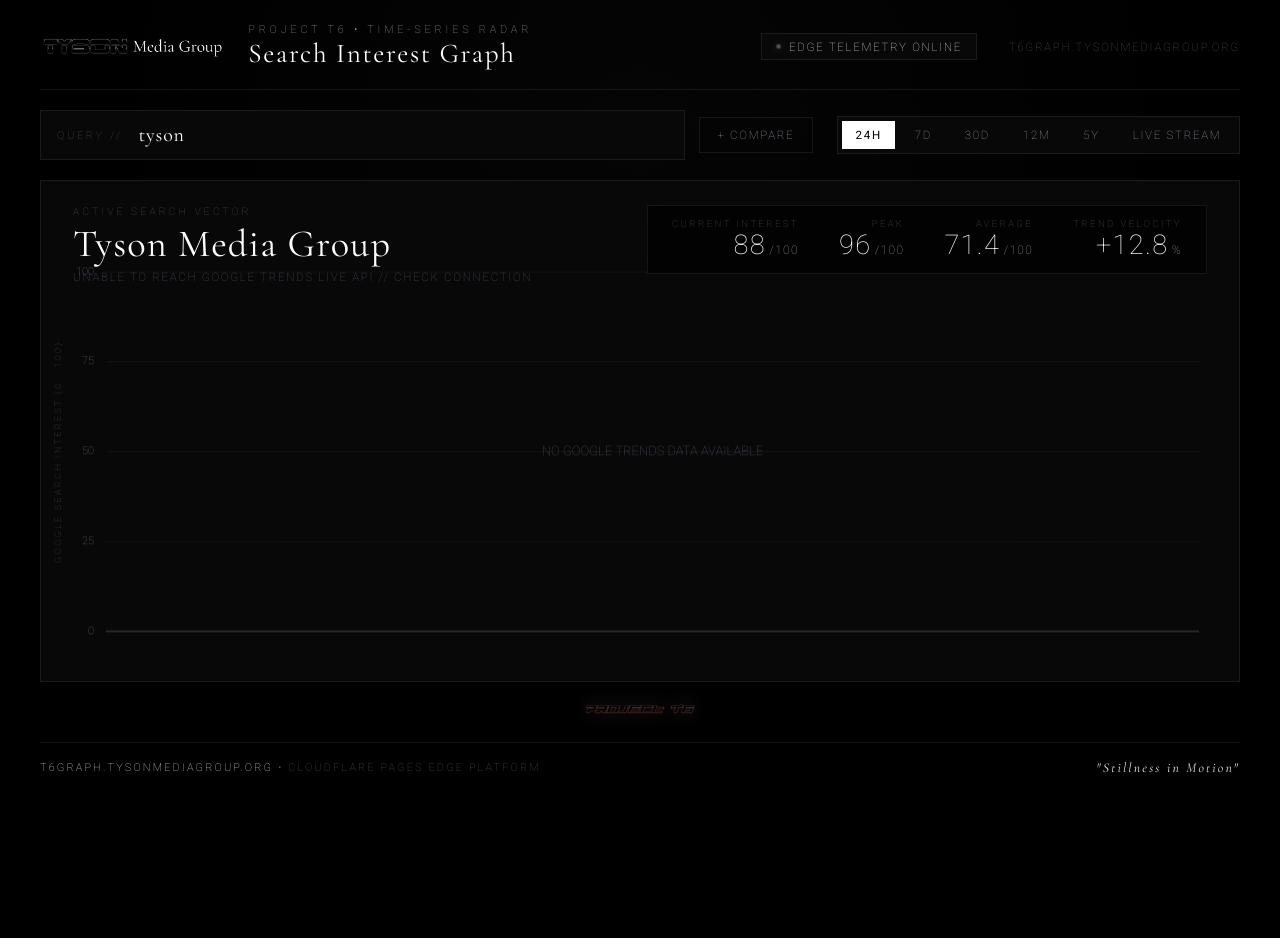
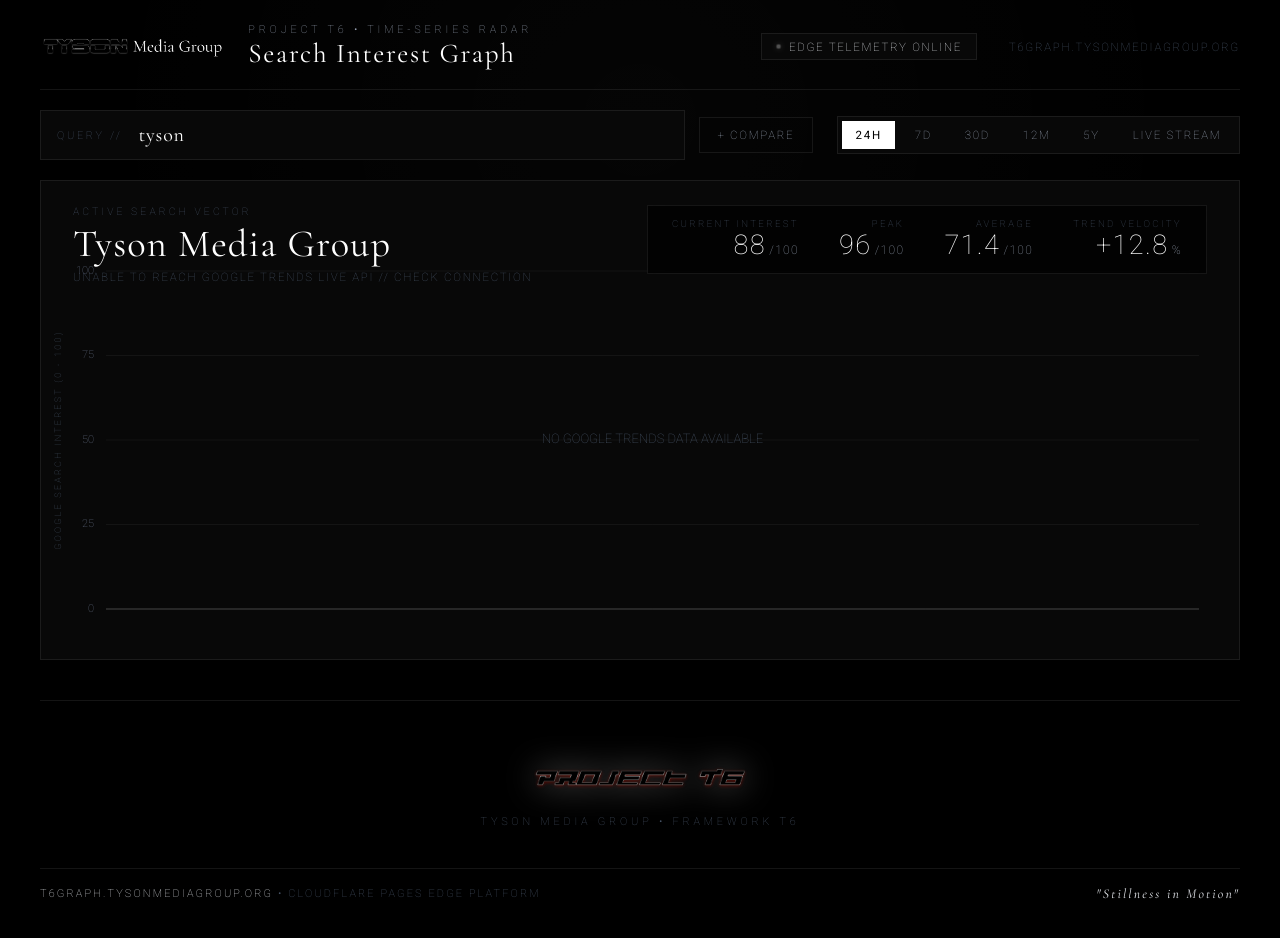
Before and after one commit to tysonmediagroup/t6graph.tysonmediagroup.org, a website: page index.html in a window 1280 px wide. Before the commit the page ends 800 px from the top, so only its background shows below. Drawn offline with nearby package versions, Linux system fonts and the light colour scheme; no server answers.

Commit message:
Fix viewport overflow and make Project T6 logo centerpiece prominent at bottom

```diff
--- a/index.html
+++ b/index.html
@@ -128,10 +128,11 @@
     </main>
 
     <!-- Project T6 Centerpiece Logo -->
-    <div class="project-t6-footer-wrap" style="display: flex; justify-content: center; align-items: center; padding-top: 0.75rem;">
+    <div class="project-t6-centerpiece">
       <a href="https://t6graph.tysonmediagroup.org" title="PROJECT T6 // TYSON Media Group Framework">
-        <img src="assets/projectT6-logo.png" alt="PROJECT T6" style="height: 28px; width: auto; opacity: 0.85; filter: drop-shadow(0 0 10px rgba(255, 255, 255, 0.15)); transition: opacity 0.3s ease, filter 0.3s ease;" onmouseover="this.style.opacity='1'; this.style.filter='drop-shadow(0 0 18px rgba(255, 255, 255, 0.4))'" onmouseout="this.style.opacity='0.85'; this.style.filter='drop-shadow(0 0 10px rgba(255, 255, 255, 0.15))'">
+        <img src="assets/projectT6-logo.png" alt="PROJECT T6" class="project-t6-logo-img">
       </a>
+      <span class="project-t6-sublabel">TYSON MEDIA GROUP &bull; FRAMEWORK T6</span>
     </div>
 
     <!-- Brand Footer -->
--- a/styles.css
+++ b/styles.css
@@ -39,12 +39,13 @@
 
 html, body {
   width: 100%;
-  height: 100%;
+  min-height: 100%;
   background-color: var(--bg-pure);
   color: var(--white-soft);
   font-family: var(--font-roboto);
   font-weight: 300;
-  overflow: hidden;
+  overflow-x: hidden;
+  overflow-y: auto;
   -webkit-font-smoothing: antialiased;
   -moz-osx-font-smoothing: grayscale;
 }
@@ -63,13 +64,13 @@ html, body {
 /* App Shell Layout */
 .app-shell {
   position: relative;
-  width: 100vw;
-  height: 100vh;
+  width: 100%;
+  min-height: 100vh;
   display: flex;
   flex-direction: column;
   z-index: 10;
-  padding: 1.5rem 2.5rem;
-  overflow: hidden;
+  padding: 1.5rem 2.5rem 2.5rem;
+  overflow-x: hidden;
 }
 
 /* Header */
@@ -339,13 +340,53 @@ html, body {
 /* Main Graph Canvas Container */
 .graph-stage {
   position: relative;
-  flex: 1;
   width: 100%;
+  height: 60vh;
+  min-height: 480px;
   margin-top: 1.25rem;
   border: 1px solid var(--border-subtle);
   background: var(--bg-surface);
   display: flex;
   overflow: hidden;
+}
+
+/* Project T6 Centerpiece Anchor */
+.project-t6-centerpiece {
+  display: flex;
+  flex-direction: column;
+  align-items: center;
+  justify-content: center;
+  padding: 3rem 1rem 1.5rem;
+  border-top: 1px solid var(--border-subtle);
+  margin-top: 2.5rem;
+  text-align: center;
+  width: 100%;
+  z-index: 20;
+}
+
+.project-t6-logo-img {
+  height: 54px;
+  width: auto;
+  max-width: 90vw;
+  display: block;
+  margin: 0 auto;
+  filter: drop-shadow(0 0 16px rgba(255, 255, 255, 0.35));
+  transition: transform 0.3s ease, filter 0.3s ease;
+}
+
+.project-t6-logo-img:hover {
+  transform: scale(1.04);
+  filter: drop-shadow(0 0 28px rgba(255, 255, 255, 0.7));
+}
+
+.project-t6-sublabel {
+  font-family: var(--font-roboto);
+  font-weight: 100;
+  font-size: 0.68rem;
+  letter-spacing: 0.35em;
+  color: var(--silver-dim);
+  text-transform: uppercase;
+  margin-top: 0.75rem;
 }
 
 canvas#graphCanvas {
```
